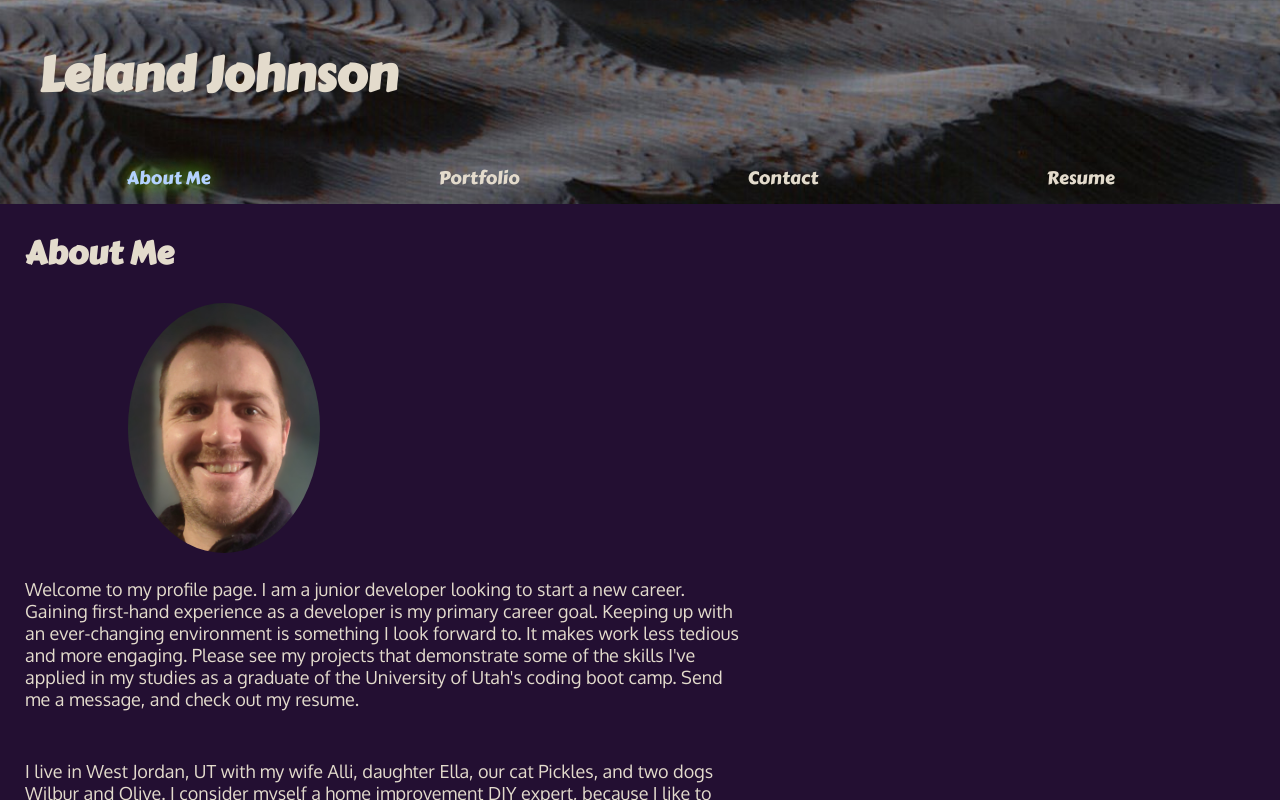
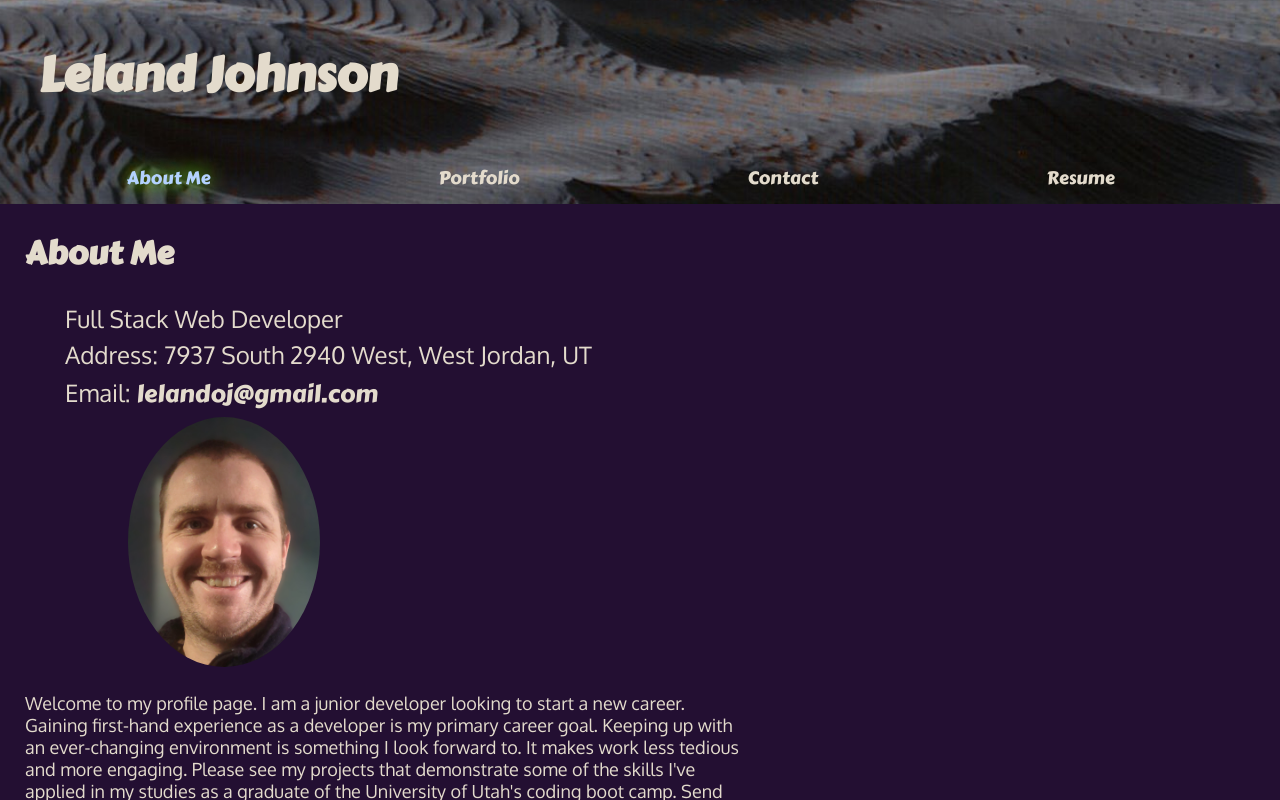
Before and after one commit to eljayman/my-react-portfolio, a React (Create React App) app: page / in a window 1280 px wide. Shown: the top 800 px of the page. Built offline with nearby package versions, Linux system fonts and the light colour scheme; a web font is replaced by a local one.

Commit message:
added technologies to projects on portfolio page

```diff
--- a/src/components/AboutMe/index.js
+++ b/src/components/AboutMe/index.js
@@ -11,6 +11,12 @@ const styles = {
     padding: '25px',
     fontSize: '32px',
   },
+  li: {
+    paddingLeft: '25px',
+    fontSize: '24px',
+    paddingBottom: '5px',
+  },
+
   img: {
     marginLeft: '10%',
     borderRadius: '50%',
@@ -28,6 +34,16 @@ export function AboutMe() {
   return (
     <main style={styles.main}>
       <h2 style={styles.h2}>About Me</h2>
+      <ul>
+        <li style={styles.li}>Full Stack Web Developer</li>
+
+        <li style={styles.li}>
+          Address: 7937 South 2940 West, West Jordan, UT
+        </li>
+        <li style={styles.li}>
+          Email: <a href="mailto:lelandoj@gmail.com">lelandoj@gmail.com</a>
+        </li>
+      </ul>
 
       <img style={styles.img} src={selfie} alt="Selfie" />
       <p style={styles.p}>
--- a/src/components/Contact/index.js
+++ b/src/components/Contact/index.js
@@ -14,6 +14,7 @@ const styles = {
   },
   form: {
     border: 'groove',
+    borderRadius: '8px',
     padding: '8px',
     backgroundColor: 'rgb(45, 20, 90)',
     width: '90vw',
--- a/src/components/Portfolio/index.js
+++ b/src/components/Portfolio/index.js
@@ -16,7 +16,7 @@ const styles = {
 };
 
 const projectCardComponents = projects.map(
-  ({ title, description, gitURL, deployedURL, image }) => {
+  ({ title, description, gitURL, deployedURL, image, tech }) => {
     return (
       <ProjectCard
         key={title}
@@ -25,6 +25,7 @@ const projectCardComponents = projects.map(
         gitURL={gitURL}
         deployedURL={deployedURL}
         image={image}
+        tech={tech}
       />
     );
   }
--- a/src/components/ProjectCard/index.js
+++ b/src/components/ProjectCard/index.js
@@ -6,9 +6,10 @@ export function ProjectCard({
   gitURL,
   deployedURL,
   image,
+  tech,
 }) {
   const styles = {
-    a: {
+    card: {
       display: 'flex',
       flexDirection: 'column',
       justifyContent: 'space-between',
@@ -16,7 +17,7 @@ export function ProjectCard({
       margin: '5px',
       width: '270px',
       padding: '10px',
-      height: '285px',
+      height: 'fit-content',
       backgroundImage: image,
     },
     thumbnail: {
@@ -34,17 +35,34 @@ export function ProjectCard({
       width: '35px',
       maxWidth: '100px',
     },
+    ul: {
+      fontFamily: 'Carter One',
+      border: 'solid 1px',
+      borderRadius: '5px',
+      marginTop: '2px',
+      marginBottom: '5px',
+      backgroundColor: 'rgba(70, 30, 100, 0.5)',
+      listStyle: 'square',
+    },
   };
+
+  const techList = tech.map((e) => {
+    return <li key={e}>{e}</li>;
+  });
+
   return (
-    <a href={deployedURL} className="card" style={styles.a}>
-      <h3>{title}</h3>
-      <img style={styles.thumbnail} src={image} />
+    <div className="card" style={styles.card}>
+      <a href={deployedURL}>
+        <h3>{title}</h3>
+        <img style={styles.thumbnail} src={image} />
+      </a>
+      <ul style={styles.ul}>Technology Used:{techList}</ul>
       <div style={styles.subDiv}>
         <p>{description}</p>
         <a href={gitURL}>
           <img style={styles.img} src={gitIcon} alt={title} />
         </a>
       </div>
-    </a>
+    </div>
   );
 }
--- a/src/components/ProjectCard/projects.js
+++ b/src/components/ProjectCard/projects.js
@@ -1,6 +1,5 @@
 import mvcAppImage from '../../assets/images/mvcapp.png';
 import petFeedImage from '../../assets/images/petfeedapp.png';
-import weatherAppImage from '../../assets/images/weatherapp.png';
 import mongooseAppImage from '../../assets/images/mongooseapp.png';
 import mySQLAppImage from '../../assets/images/mysqlapp.png';
 import regExImage from '../../assets/images/gist.png';
@@ -14,6 +13,15 @@ export default [
     gitURL: 'https://github.com/eljayman/sounds-easy',
     deployedURL: 'https://sounds-easy.herokuapp.com/',
     image: soundsEasyImage,
+    tech: ['MongoDB, Mongoose', 'Express', 'React', 'Node', 'GraphQL', 'JWT'],
+  },
+  {
+    title: 'petFeed',
+    description: 'Social media app for pets!',
+    gitURL: 'https://github.com/eljayman/pet-feed',
+    deployedURL: 'https://petfeed.herokuapp.com/',
+    image: petFeedImage,
+    tech: ['Tailwind CSS', 'Cloudinary', 'Multer', 'JawsDB'],
   },
   {
     title: 'MVC Blog App',
@@ -21,20 +29,7 @@ export default [
     gitURL: 'https://github.com/eljayman/14-mvc-blog-app',
     deployedURL: 'https://eljay-blog-app-01.herokuapp.com/',
     image: mvcAppImage,
-  },
-  {
-    title: 'petFeed',
-    description: 'Social media app for pets!',
-    gitURL: 'https://github.com/eljayman/pet-feed',
-    deployedURL: 'https://petfeed.herokuapp.com/',
-    image: petFeedImage,
-  },
-  {
-    title: 'Weather App',
-    description: '5-day weather forecast',
-    gitURL: 'https://github.com/eljayman/06-weather-app-challenge',
-    deployedURL: 'https://eljayman.github.io/06-weather-app-challenge/',
-    image: weatherAppImage,
+    tech: ['Handlebars', 'Sessions', 'Sequelize'],
   },
   {
     title: 'Social API',
@@ -42,6 +37,7 @@ export default [
     gitURL: 'https://github.com/eljayman/18-social-api-mongoose-based',
     deployedURL: 'https://github.com/eljayman/18-social-api-mongoose-based',
     image: mongooseAppImage,
+    tech: ['Node', 'MongoDB', 'Mongoose'],
   },
   {
     title: 'Employee Tracker',
@@ -49,6 +45,7 @@ export default [
     gitURL: 'https://github.com/eljayman/12-employee-tracker',
     deployedURL: 'https://github.com/eljayman/12-employee-tracker',
     image: mySQLAppImage,
+    tech: ['MySQL', 'MySQL2', 'Inquirer'],
   },
   {
     title: 'RegEx Tutorial',
@@ -57,6 +54,7 @@ export default [
     deployedURL:
       'https://gist.github.com/eljayman/01f0e8811784b08e155c2597548ee182',
     image: regExImage,
+    tech: ['Regular Expressions', 'GitHub Gists', 'Markdown'],
   },
   {
     title: 'JavaScript Quiz',
@@ -64,5 +62,6 @@ export default [
     gitURL: 'https://github.com/eljayman/04-web-APIs-challenge',
     deployedURL: 'https://eljayman.github.io/04-web-APIs-challenge/',
     image: jsQuizImage,
+    tech: ['JavaScript', 'HTML', 'CSS'],
   },
 ];
--- a/src/components/Resume/index.js
+++ b/src/components/Resume/index.js
@@ -29,10 +29,9 @@ export function Resume() {
       <h3 style={styles.h3}>
         <a
           style={styles.a}
-          href="https://docs.google.com/document/d/1c3xuyPVUHX61MEiH3ZuGDShPlOQrBZ62V1r6pKh7ujc/edit?usp=sharing"
-          download
+          href="https://docs.google.com/document/d/1LFA126XrRJ24892_afeOGpK2wIvAmS3nF_Avq5Ss_qA/edit?usp=sharing"
         >
-          Download Here
+          View Document
         </a>
       </h3>
       <div>
```
